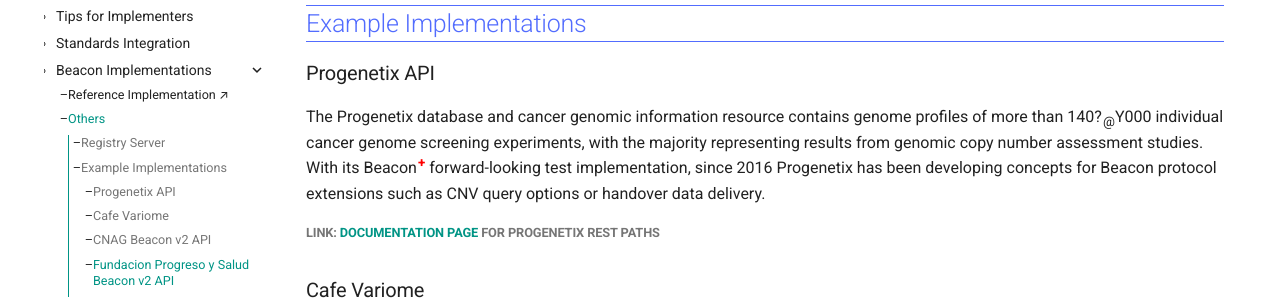
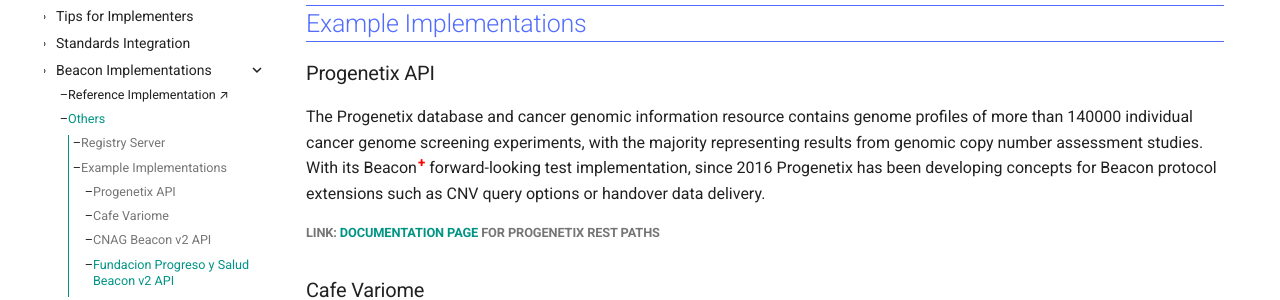
Before and after one commit to ga4gh-beacon/beacon-v2, an MkDocs documentation site: the page built from docs/other-implementations.md, in a window 1280 px wide and 982 px high. Shown: the part 355-655 px from the top of the window. Built offline with MkDocs 1.6.1 and Material for MkDocs 9.7.7, drawn with Linux system fonts in a browser that asks for light colours; comment, search, counter and statistics services are not loaded.

Commit message:
Update bugs-changes-log.md ...

```diff
--- a/docs/other-implementations.md
+++ b/docs/other-implementations.md
@@ -11,7 +11,7 @@
 ### Progenetix API
 
 The Progenetix database and cancer genomic information resource contains genome profiles
-of more than 140?~@~Y000 individual cancer genome screening experiments, with the majority
+of more than 140000 individual cancer genome screening experiments, with the majority
 representing results from genomic copy number assessment studies. With its
 Beacon<span style="color: red; font-weight: 800;"><sup>+</sup></span> forward-looking test
 implementation, since 2016 Progenetix has been developing concepts for Beacon protocol extensions
```
Also changed, not shown: docs/bugs-changes-log.md (+5 -1 lines), 1 other file.
